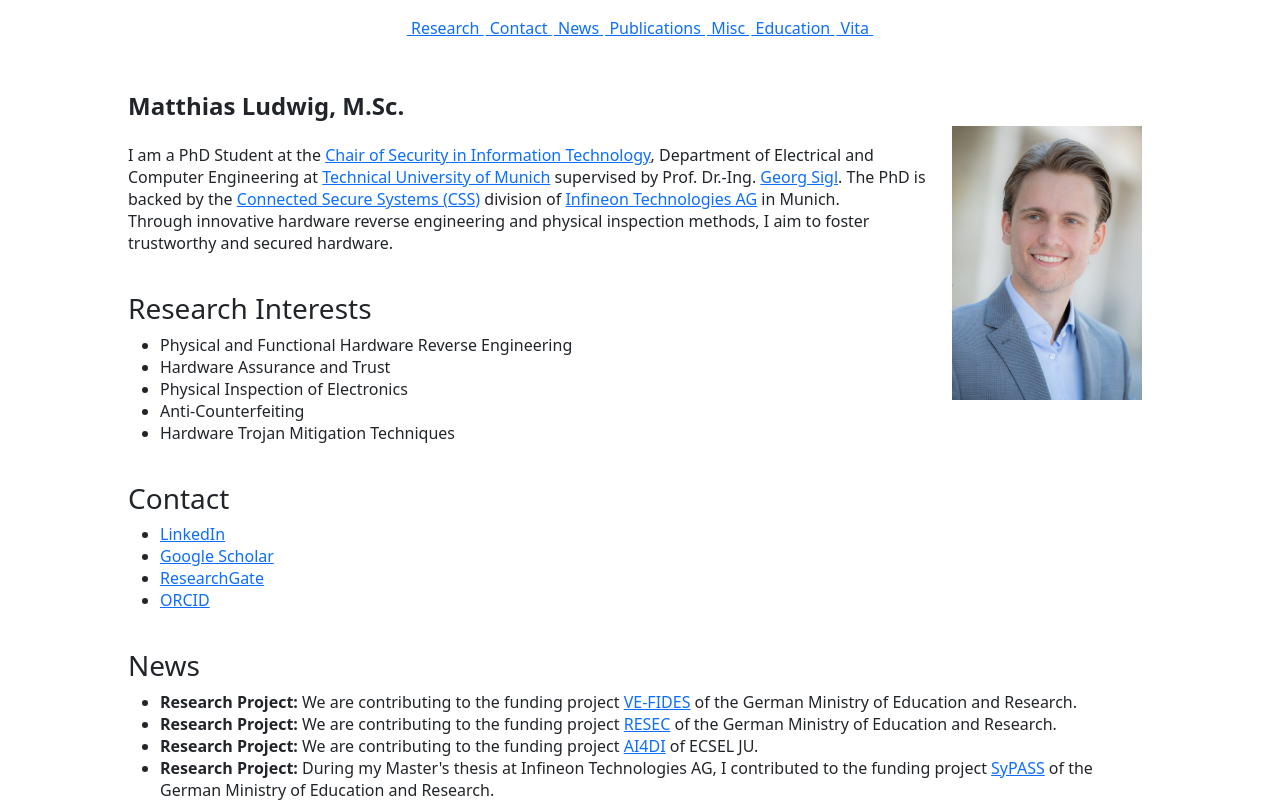
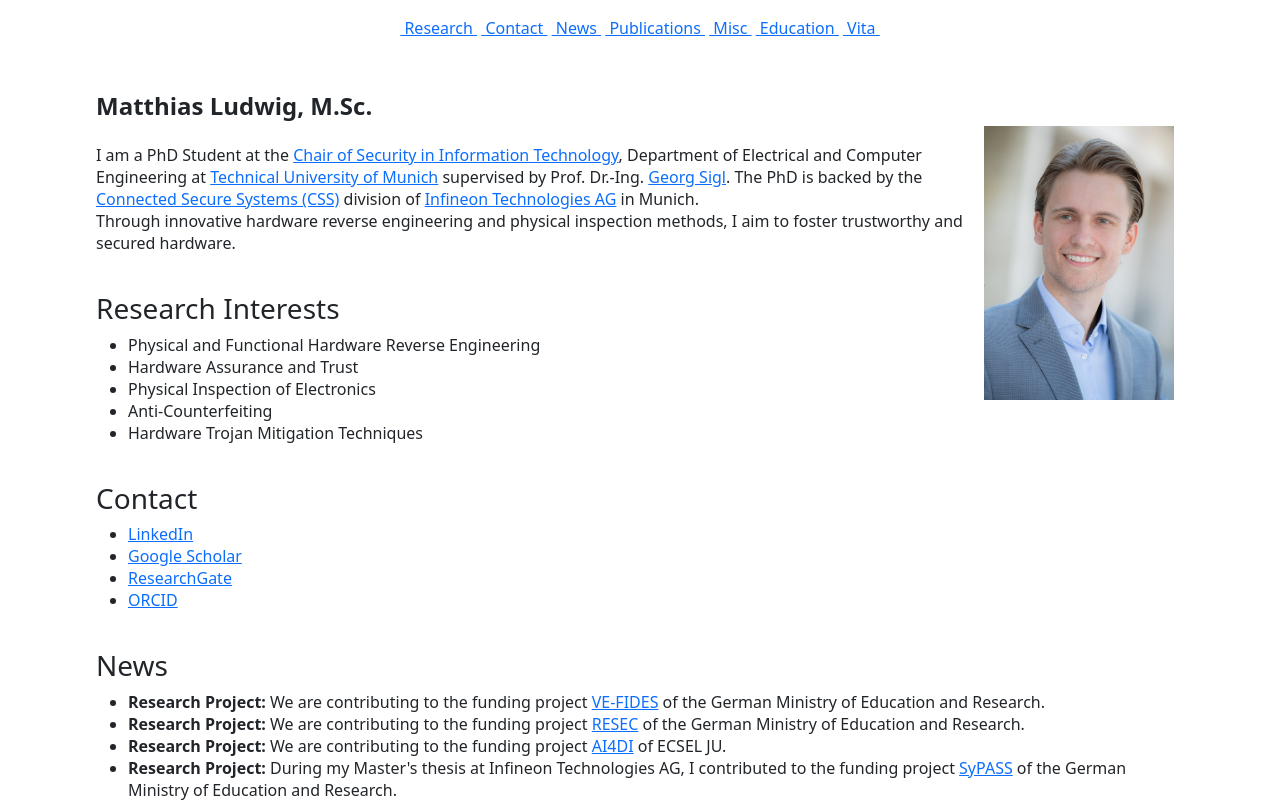
Before and after one commit to matthlud/matthlud.github.io, a plain HTML site: page index.html in a window 1280 px wide. Shown: the top 804 px of the page. Drawn offline with nearby package versions, Linux system fonts and the light colour scheme.

Commit message:
Feat: Header adapted

```diff
--- a/index.html
+++ b/index.html
@@ -38,8 +38,8 @@
 
 <BODY>
 
-<p><center>
-<table width=25% h>
+<!--<p><center>
+<table width=10% h>
 <tr valign=middle>
 <td><a HREF="#research">&nbspResearch&nbsp</a></td>
 <td><a HREF="#contact">&nbspContact&nbsp</a></td>
@@ -48,11 +48,22 @@
 <td><a HREF="#misc">&nbspMisc&nbsp</a></td>
 <td><a HREF="#education">&nbspEducation&nbsp</a></td>
 <td><a HREF="#vita">&nbspVita&nbsp</a></td>
-<!--<td><a HREF="#impressum">&nbspImpressum&nbsp</a></td>-->
+<!--<td><a HREF="#impressum">&nbspImpressum&nbsp</a></td>
 </tr>
-</table> </p>
+</table> </p>-->
 
-<table border="0" cellpadding="0" cellspacing="0" width="80%">
+<p><center>
+<a HREF="#research">&nbspResearch&nbsp</a>
+<a HREF="#contact">&nbspContact&nbsp</a>
+<a HREF="#news">&nbspNews&nbsp</a>
+<a HREF="#publications">&nbspPublications&nbsp</a>
+<a HREF="#misc">&nbspMisc&nbsp</a>
+<a HREF="#education">&nbspEducation&nbsp</a>
+<a HREF="#vita">&nbspVita&nbsp</a>
+<!--<a HREF="#impressum">&nbspImpressum&nbsp</a>-->
+</p>
+
+<table border="0" cellpadding="0" cellspacing="0" width="85%">
     <tbody>
 	<tr>
     <td>
```
